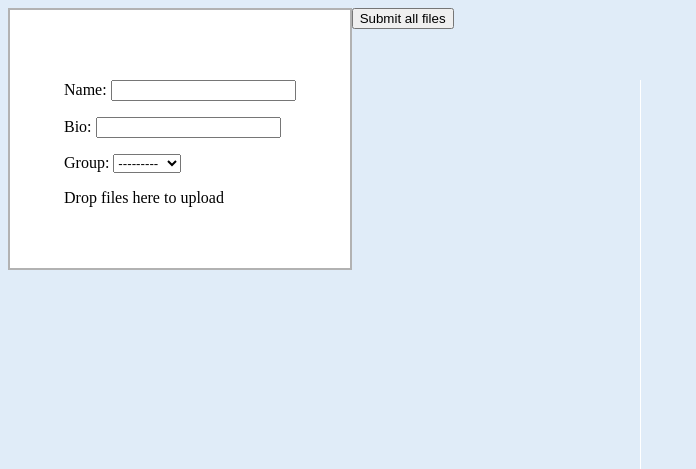
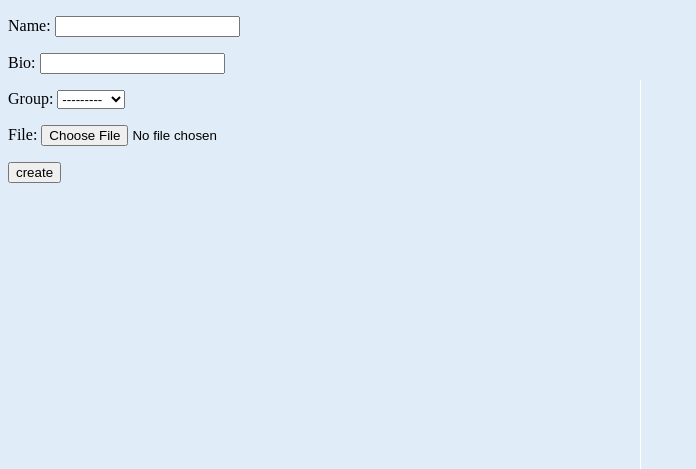
Before and after one commit to Gerry1208/Level4Project, a Django app: page /names/create/ in a window 1280 px wide. Shown: the top 469 px of the page, without its empty margins (0-696 px from the left). Run offline with Django 3.2, Linux system fonts and the light colour scheme; a user stored in the database is signed in; data comes from the database, SQL or seed files in the repository; some libraries are stand-ins or nearby versions.

Commit message:
sorting out pic upload

```diff
--- a/names/forms.py
+++ b/names/forms.py
@@ -1,7 +1,6 @@
 from django import forms
 from django.contrib.auth.models import User
 from names.models import UserProfile, groupModel, card
-
 #PLACEHOLDERS TO ADD FOR ALL
 
 
@@ -26,9 +25,4 @@ class groupsForm(forms.ModelForm):
 class cardForm(forms.ModelForm):
     class Meta:
         model = card
-        fields = ('name', 'bio', 'group')
-
-# class pictureForm(forms.ModelForm):
-#     class Meta:
-#         model = card
-#         fields = ('picture',)
+        fields = ('name', 'bio', 'group', 'file')
--- a/names/models.py
+++ b/names/models.py
@@ -18,7 +18,7 @@ class groupModel(models.Model):
 class card(models.Model):
     group = models.ForeignKey(groupModel)
     name = models.CharField(max_length=100)
-    picture = models.FileField(upload_to='/static/images')
+    file = models.FileField(upload_to='/static/images', null = True)
     bio = models.CharField(max_length = 1000)
     editable = True
 
--- a/names/views.py
+++ b/names/views.py
@@ -5,7 +5,9 @@ from django.http import HttpResponseRedirect, HttpResponse
 from django.contrib.auth.decorators import login_required
 from django.template import RequestContext
 from django.views.decorators.csrf import csrf_protect
-from names.models import groupModel
+from django.core.urlresolvers import reverse
+from names.models import groupModel, card
+
 
 
 #form.cleaned_data for all?
@@ -95,30 +97,31 @@ def user_logout(request):
     logout(request)
     return HttpResponseRedirect('/names/index/')
 
+@csrf_protect
 @login_required
-@csrf_protect
 def create_cards(request):
     if request.method == 'POST':
         card_form = cardForm(request.POST, request.FILES)
         if card_form.is_valid():
-
-            picture = request.FILES['cardpicture']
-            picture.save()
-
-            card = card_form.save(commit=False)
-
-            card.save()
+            instance = card(file = request.FILES['file'])
+            instance.save()
+            new_card = card_form.save()
+            new_card.save()
+            return HttpResponseRedirect(reverse('names.views.create_cards'))
     else:
         card_form = cardForm()
     return render_to_response('create.html', {'card_form': card_form},
                               context_instance=RequestContext(request))
 
+
 @csrf_protect
 @login_required
 def groups(request):
     if request.method == 'POST':
-        group_form = groupsForm(data=request.POST)
+        group_form = groupsForm(request.POST)
+
         if group_form.is_valid():
+
             group = group_form.save(commit=False)
 
             group.user = request.user
--- a/templates/create.html
+++ b/templates/create.html
@@ -6,45 +6,19 @@
 
 {% block body_block %}
     <div id="page">
-        <div id=dropzone">
-        <form action=/names/create/ class="dropzone" id="id_cardpicture" method="post" enctype="multipart/form-data" name="cardpicture">
+
+        <div class="divider"></div>
+        <form id="card_form" method="post" action="/names/index/"
+              enctype="multipart/form-data">
+
             {% csrf_token %}
-            <div class="divider"></div>
-            <form id="card_form" method="post" action="/names/create/"
-                    enctype="multipart/form-data">
 
-                {% csrf_token %}
+            {{ card_form.as_p }}
 
-              {{ card_form.as_p }}
-            </form>
-            </form>
-            <button id="submit-all">
-            Submit all files
-        </button>
+            <input type="submit" name="submit" value="create" />
+        </form>
 
-        </div>
-            <script type="text/javascript">
-            Dropzone.options.myDropzone = {
 
-                // Prevents Dropzone from uploading dropped files immediately
-                autoProcessQueue : false,
 
-                init : function() {
-                    var submitButton = document.querySelector("#submit-all")
-                    myDropzone = this;
-
-                    submitButton.addEventListener("click", function() {
-                        myDropzone.processQueue();
-                        // Tell Dropzone to process all queued files.
-                    });
-
-                    // You might want to show the submit button only when
-                    // files are dropped here:
-                    this.on("addedfile", function() {
-                        // Show submit button here and/or inform user to click it.
-                    });
-
-                }
-            };
-        </script>
+    </div>
 {% endblock %}
```
Also changed, not shown: db.sqlite3, media/profile_images/25_-_drpBK.jpg (added), names/migrations/0010_auto_20151110_1122.py (added), names/migrations/0011_auto_20151110_1204.py (added), names/migrations/0012_auto_20151110_1311.py (added).
